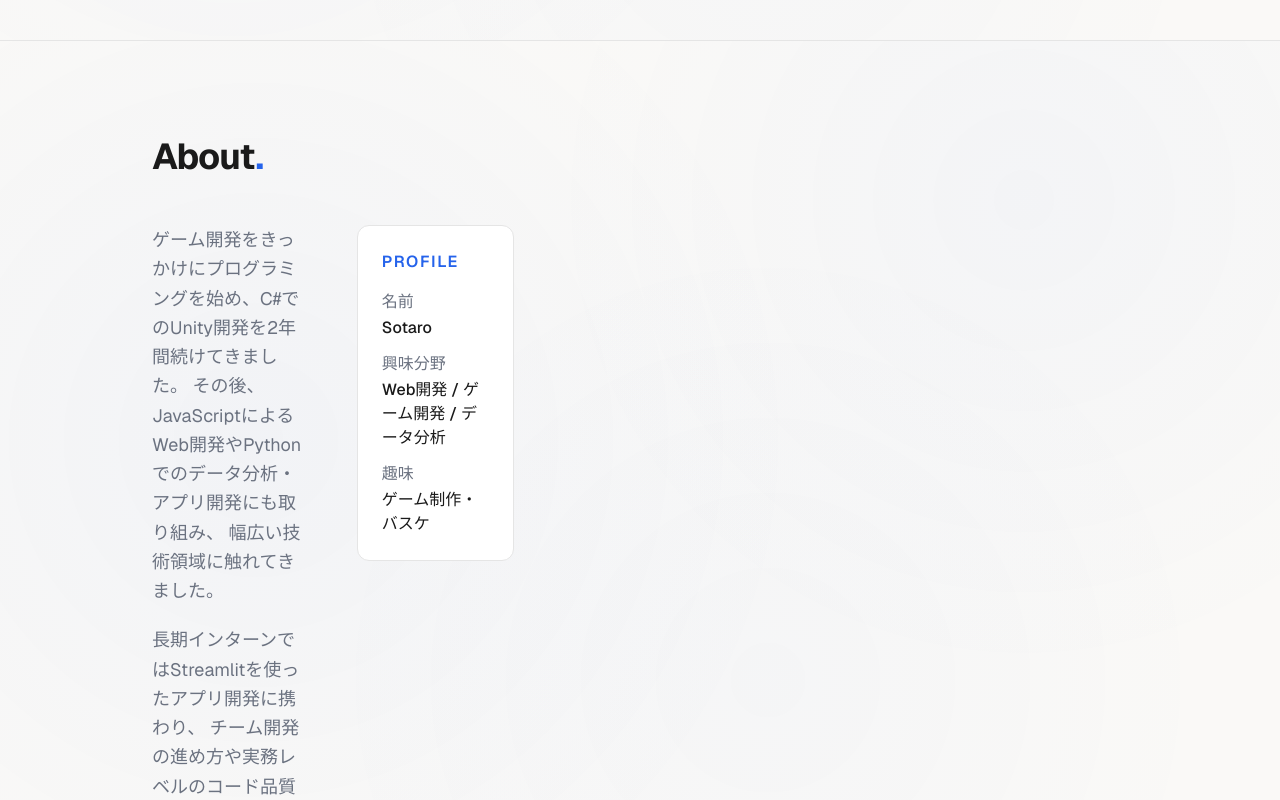
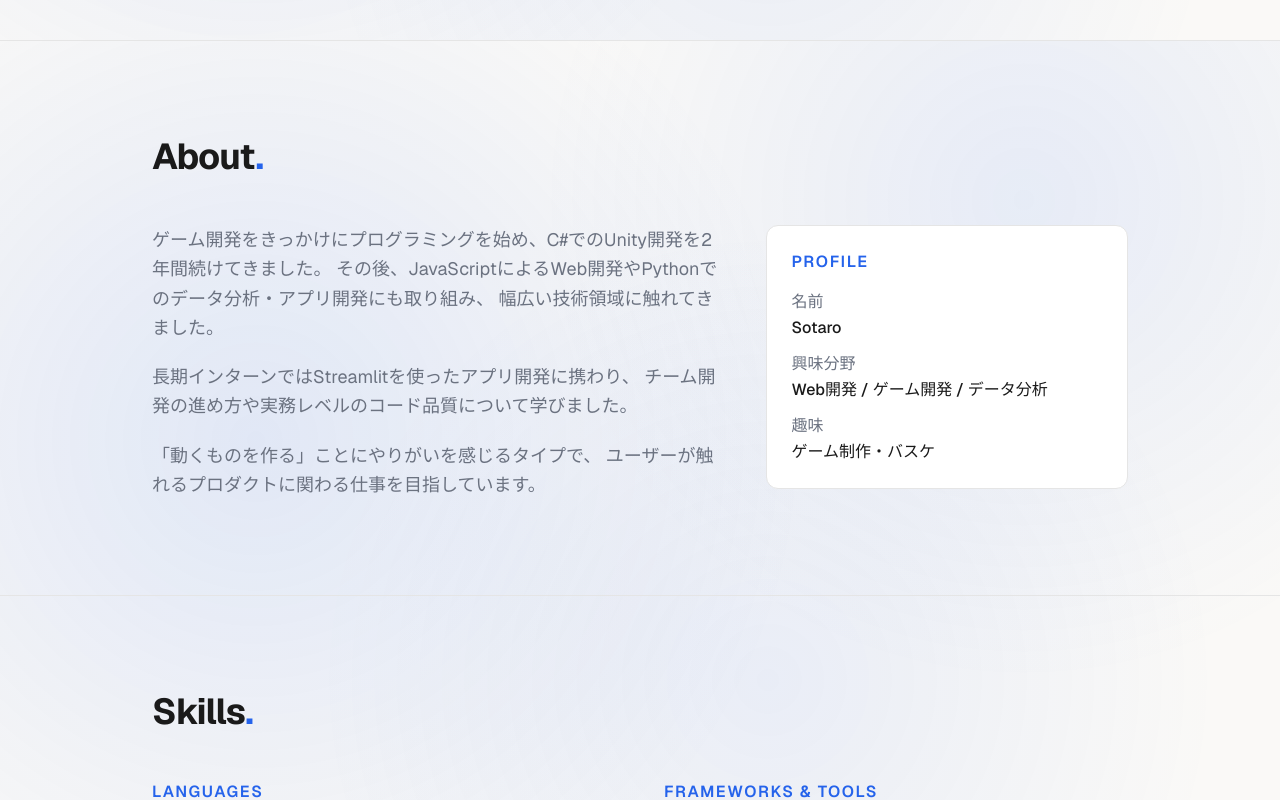
Before and after one commit to sotarooooo/portfolio, a Next.js app: page / in a window 1280 px wide. Shown: the part 760-1560 px from the top of the page. Built offline with nearby package versions, Linux system fonts and the light colour scheme.

Commit message:
fix: strengthen background gradients and fix About section layout

```diff
--- a/src/app/globals.css
+++ b/src/app/globals.css
@@ -24,9 +24,9 @@ body {
   background: var(--background);
   color: var(--foreground);
   background-image:
-    radial-gradient(circle at 20% 50%, rgba(37, 99, 235, 0.04) 0%, transparent 50%),
-    radial-gradient(circle at 80% 20%, rgba(37, 99, 235, 0.03) 0%, transparent 40%),
-    radial-gradient(circle at 60% 80%, rgba(37, 99, 235, 0.025) 0%, transparent 45%);
+    radial-gradient(circle at 20% 50%, rgba(37, 99, 235, 0.12) 0%, transparent 50%),
+    radial-gradient(circle at 80% 20%, rgba(37, 99, 235, 0.09) 0%, transparent 40%),
+    radial-gradient(circle at 60% 80%, rgba(37, 99, 235, 0.08) 0%, transparent 45%);
   background-attachment: fixed;
 }
 
--- a/src/components/About.tsx
+++ b/src/components/About.tsx
@@ -10,8 +10,8 @@ export default function About() {
           </h2>
         </ScrollReveal>
 
-        <div className="grid md:grid-cols-5 gap-12">
-          <ScrollReveal delay={100}>
+        <ScrollReveal delay={100}>
+          <div className="grid md:grid-cols-5 gap-12">
             <div className="md:col-span-3 space-y-5 text-muted leading-relaxed text-lg">
               <p>
                 ゲーム開発をきっかけにプログラミングを始め、C#でのUnity開発を2年間続けてきました。
@@ -27,9 +27,7 @@ export default function About() {
                 ユーザーが触れるプロダクトに関わる仕事を目指しています。
               </p>
             </div>
-          </ScrollReveal>
 
-          <ScrollReveal delay={200}>
             <div className="md:col-span-2">
               <div className="bg-white rounded-xl border border-border p-6 space-y-4">
                 <h3 className="text-base font-semibold uppercase tracking-widest text-accent">
@@ -53,8 +51,8 @@ export default function About() {
                 </dl>
               </div>
             </div>
-          </ScrollReveal>
-        </div>
+          </div>
+        </ScrollReveal>
       </div>
     </section>
   );
```
